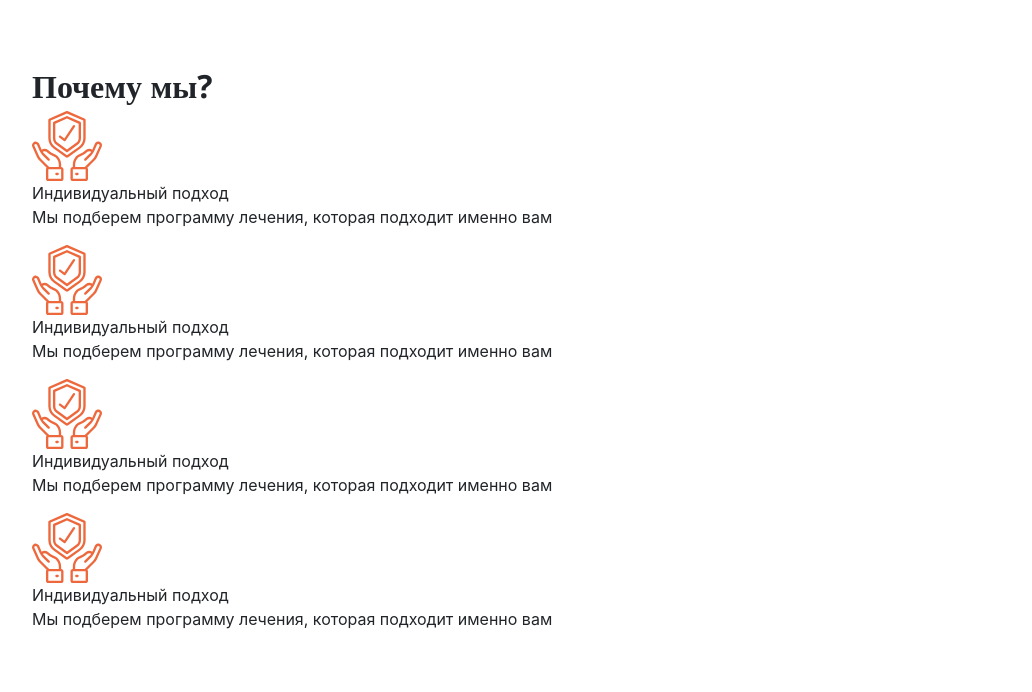
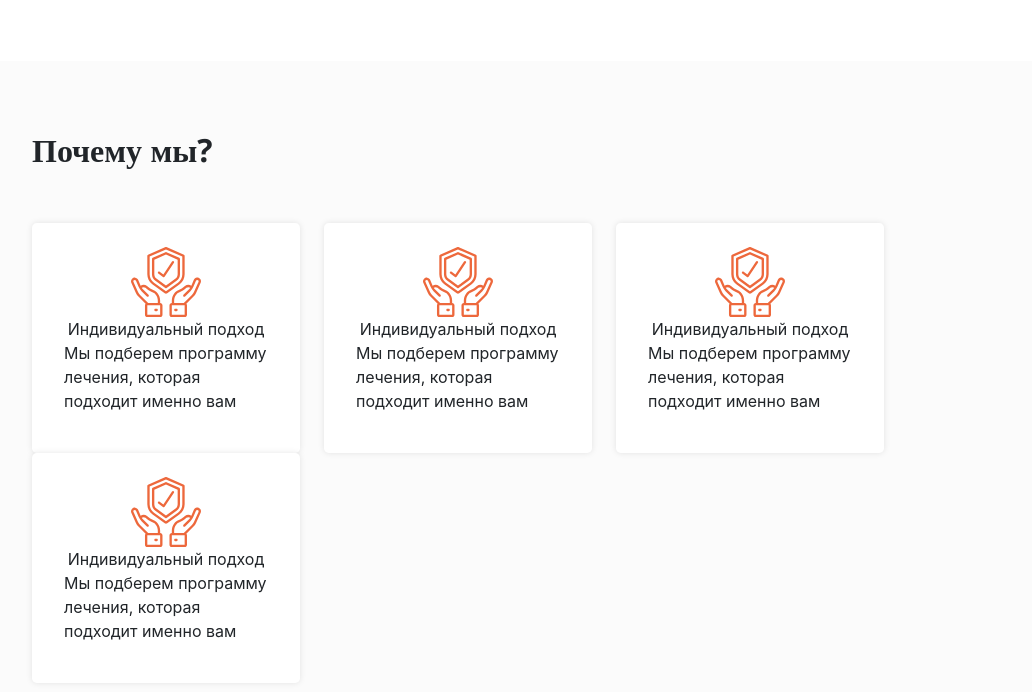
Before and after one commit to danilbakshaev/soft-clinic, a website: page app/index.html in a window 1280 px wide. Shown: the part 1242-1934 px from the top of the page, without its empty margins (48-1080 px from the left). Drawn offline with nearby package versions, Linux system fonts and the light colour scheme.

Commit message:
Блок "почему мы"
Основные стили накинул (не могу сделать отступы между items)

```diff
--- a/app/index.html
+++ b/app/index.html
@@ -112,45 +112,64 @@
 	</section>
 
 	<!-- блок "почему мы" -->
-	<section class="why_are_we mrg-section">
-		<div>
-			<H2 class="centerWrap">Почему мы?</H2>
+	<section class="why_are_we pdn-section">
+		<div class="centerWrap">
+			<h2>Почему мы?</h2>
 		</div>
 		<div class="centerWrap">
+			<div class="items flex">
 				<div class="item">
 					<div>
-					<div>
+						<div class="cont">
 							<img src="img/why_are_we/033   Insurance.svg" alt="">
 						</div>
+							<div class="cont">
 								<span>Индивидуальный подход</span>
+							</div>
+							<div class="cont">
 								<p>Мы подберем программу лечения, которая подходит именно вам</p>
+							</div>
 					</div>
 				</div>
 				<div class="item">
 					<div>
-					<div>
+						<div class="cont">
 							<img src="img/why_are_we/033   Insurance.svg" alt="">
 						</div>
+							<div class="cont">
 								<span>Индивидуальный подход</span>
+							</div>
+							<div class="cont">
 								<p>Мы подберем программу лечения, которая подходит именно вам</p>
+							</div>
 					</div>
 				</div>
 				<div class="item">
 					<div>
-					<div>
+						<div class="cont">
 							<img src="img/why_are_we/033   Insurance.svg" alt="">
 						</div>
+							<div class="cont">
 								<span>Индивидуальный подход</span>
+							</div>
+							<div class="cont">
 								<p>Мы подберем программу лечения, которая подходит именно вам</p>
+							</div>
 					</div>
 				</div>
 				<div class="item">
 					<div>
-					<div>
+						<div class="cont">
 							<img src="img/why_are_we/033   Insurance.svg" alt="">
 						</div>
+							<div class="cont">
 								<span>Индивидуальный подход</span>
+							</div>
+							<div class="cont">
 								<p>Мы подберем программу лечения, которая подходит именно вам</p>
+							</div>
+					</div>
+				</div>
 				</div>
 			</div>
 		</div>
--- a/app/sass/main.sass
+++ b/app/sass/main.sass
@@ -131,7 +131,7 @@ h5
 
 
 
-//блок "Основтель центра"
+//блок "Основатель центра"
 .founder_center
 	.wrapper_main
 	.block_one
@@ -153,11 +153,17 @@ h5
 
 //блок "почему мы"
 .why_are_we
-	// background-color: $bcgcolor
+	background-color: $bcgcolor
+	.items
 	.item
-		// background-color: $white
-		// padding: 1.5rem 2rem
-		// box-shadow: 0rem 0rem 0.4rem rgba(0, 0, 0, 0.1)
-		// width: calc(25% - 0.75rem)
-	.item:nth-child(2n+1)
-    	// margin-right: 1.5rem
+		background-color: $white
+		padding: 1.5rem 2rem
+		box-shadow: 0rem 0rem 0.4rem rgba(0, 0, 0, 0.1)
+		width: calc(25% - 0.75rem)
+		border-radius: 0.3rem
+		// width: 16.3rem
+	.cont
+		justify-content: center
+		display: flex
+	.item:nth-child(1n + 1)
+    	margin-right: 1.5rem
```
Also changed, not shown: app/css/styles.min.css. Lines whose indentation alone changed are shown as unchanged.
